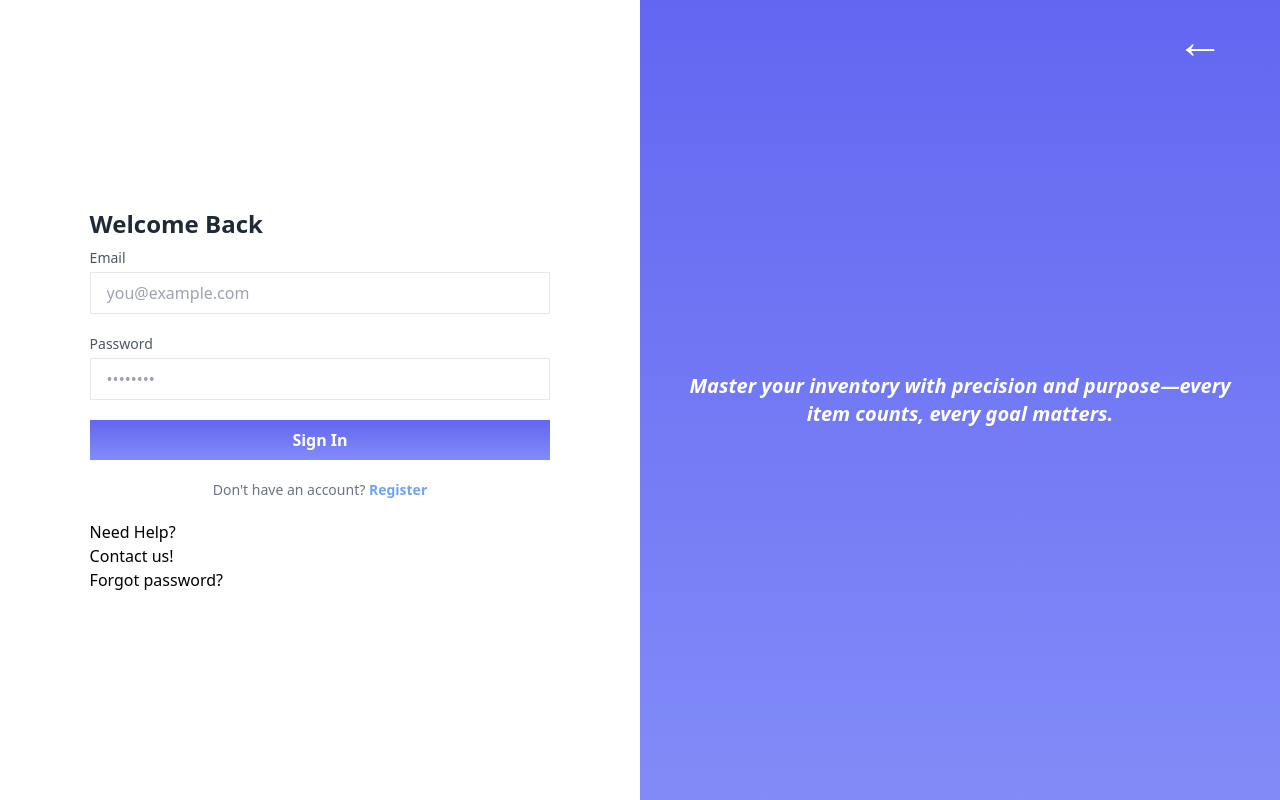
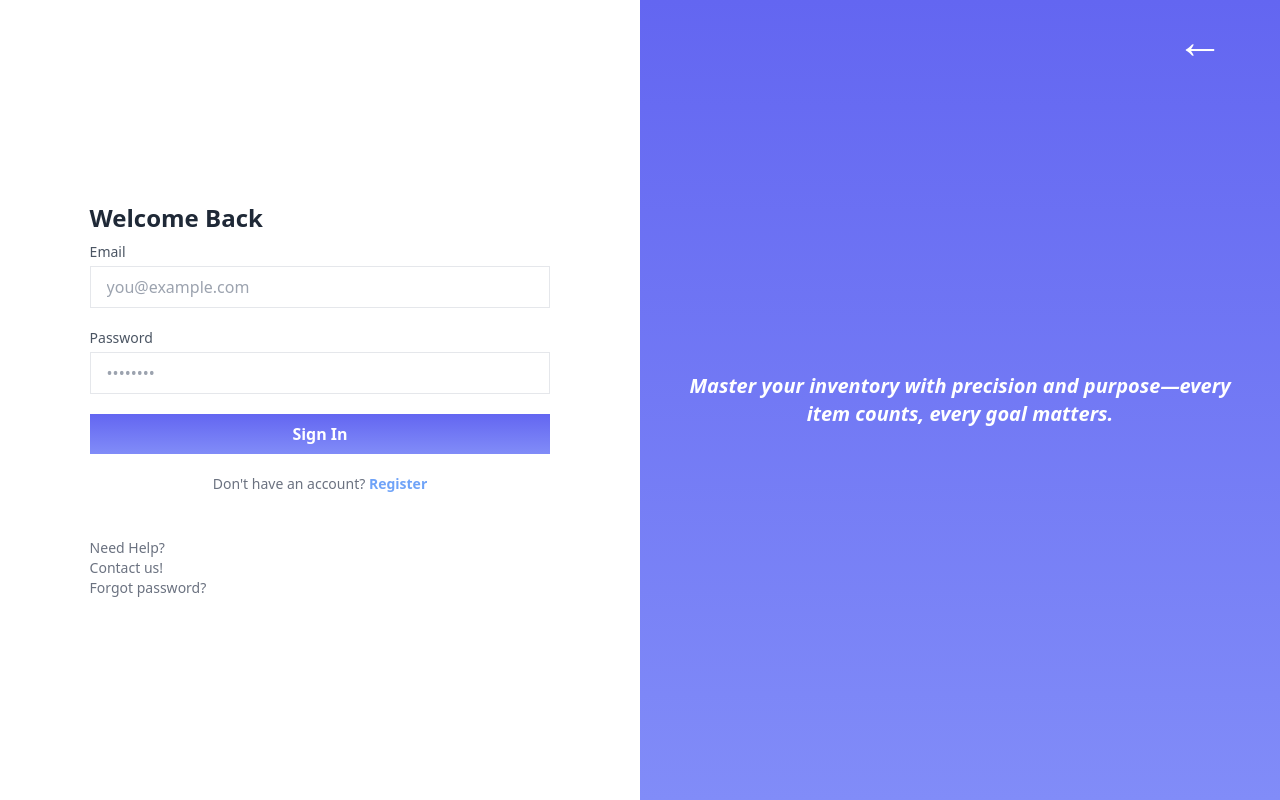
Before and after one commit to mubashar-mizA/inventory-control-next, a Next.js app: page /pages/login in a window 1280 px wide. Built offline with nearby package versions, Linux system fonts and the light colour scheme.

Commit message:
updating app/pages/login/page.jsx

```diff
--- a/app/pages/login/page.jsx
+++ b/app/pages/login/page.jsx
@@ -8,16 +8,14 @@ import React from "react";
 export default function Login() {
     const [email, setEmail] = React.useState("");
     const [password, setPassword] = React.useState("");
-
     const [failureMessage, setFailureMessage] = React.useState('');
-
-
+    const [loading, setLoading] = React.useState(false);
     const router = useRouter();
 
     const handleSubmit = async (e) => {
         e.preventDefault();
-
-        setLoadingMessage("Logging you in...");
+        setLoading(true);
+        setFailureMessage("");
 
         const startTime = Date.now();
 
@@ -27,7 +25,6 @@ export default function Login() {
                 email,
                 password
             });
-            console.log('Login response ==>', loginResponse)
 
             const elapsed = Date.now() - startTime;
             if (elapsed < 3000) {
@@ -35,26 +32,23 @@ export default function Login() {
             }
 
             if (loginResponse.ok) {
-                setLoadingMessage("Redirecting to dashboard...");
-                await new Promise((res) => setTimeout(res, 2000));
+                await new Promise((res) => setTimeout(res, 1000));
                 router.push('/pages/dashboard');
             } else {
-
                 setFailureMessage("Invalid credentials.");
                 setTimeout(() => setFailureMessage(''), 2000);
             }
-
         } catch (error) {
-
             setFailureMessage("Something went wrong.");
             setTimeout(() => setFailureMessage(''), 2000);
+        } finally {
+            setLoading(false);
         }
     };
 
     return (
         <div className="relative flex flex-col md:flex-row h-screen">
-
-            {/* Common Back Button */}
+            {/* Back Button */}
             <div className="absolute top-0 right-10 flex justify-end p-4 ">
                 <button
                     type="button"
@@ -65,12 +59,9 @@ export default function Login() {
                 </button>
             </div>
 
-
-            {/* Left Section: Sign-In Form */}
-            <div className="w-full h-full flex flex-col  justify-center md:w-1/2 bg-white p-8 gap-5">
-
-
-                <form onSubmit={handleSubmit} className="space-y-5 w-full flex  flex-col mx-auto sm:w-4/5">
+            {/* Left Section */}
+            <div className="w-full h-full flex flex-col justify-center md:w-1/2 bg-white p-8 gap-5">
+                <form onSubmit={handleSubmit} className="space-y-5 w-full flex flex-col mx-auto sm:w-4/5">
                     <div className="w-full">
                         <h2 className="text-2xl font-extrabold text-gray-800 mb-2">
                             Welcome Back
@@ -97,47 +88,52 @@ export default function Login() {
                             placeholder="••••••••"
                         />
                     </div>
+
                     <div className="w-full">
-
                         <button
                             type="submit"
-                            className="w-full font-bold bg-gradient-to-b from-indigo-500 to-indigo-400 px-4 py-2 text-white"
+                            disabled={loading}
+                            className={`w-full font-bold px-4 py-2 text-white flex items-center justify-center gap-2
+                                ${loading ? 'bg-indigo-300 cursor-not-allowed' : 'bg-gradient-to-b from-indigo-500 to-indigo-400'}
+                            `}
                         >
-                            Sign In
+                            {loading && (
+                                <svg className="animate-spin h-5 w-5 text-white" xmlns="http://www.w3.org/2000/svg" fill="none"
+                                    viewBox="0 0 24 24">
+                                    <circle className="opacity-25" cx="12" cy="12" r="10" stroke="currentColor" strokeWidth="4" />
+                                    <path className="opacity-75" fill="currentColor"
+                                        d="M4 12a8 8 0 018-8v4a4 4 0 00-4 4H4z" />
+                                </svg>
+                            )}
+                            {loading ? "Signing In..." : "Sign In"}
                         </button>
                     </div>
+
                     <p className="mt-6 text-center text-sm text-gray-500">
-                        Don't have an account?{' '}
+                        Don&apos;t have an account?{' '}
                         <Link href="/pages/register" className="font-semibold text-blue-500 hover:underline animate-pulse">
                             Register
                         </Link>
-
                     </p>
-
                 </form>
 
                 {failureMessage && (
                     <p className="mt-4 text-center text-sm text-red-600">{failureMessage}</p>
                 )}
 
-
-                <ul className="w-full flex  flex-col mx-auto sm:w-4/5">
+                <ul className="w-full flex flex-col mx-auto sm:w-4/5 mt-6 text-sm text-gray-500">
                     <li>Need Help?</li>
                     <li>Contact us!</li>
                     <li>Forgot password?</li>
                 </ul>
-
             </div>
 
-            {/* Right Section: Motivational Quote (Hidden on mobile) */}
+            {/* Right Section */}
             <div className="hidden md:flex w-full h-full md:w-1/2 bg-gradient-to-b from-indigo-500 to-indigo-400 p-8 items-center justify-center text-white">
-                <p className="text-xl font-semibold  text-center italic">
+                <p className="text-xl font-semibold text-center italic">
                     Master your inventory with precision and purpose—every item counts, every goal matters.
                 </p>
             </div>
-
-
-
         </div>
     );
 }
```
